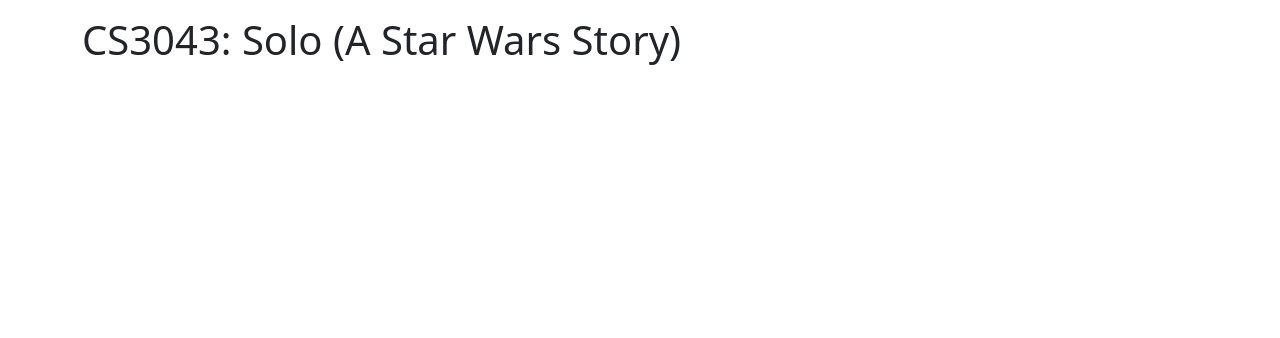
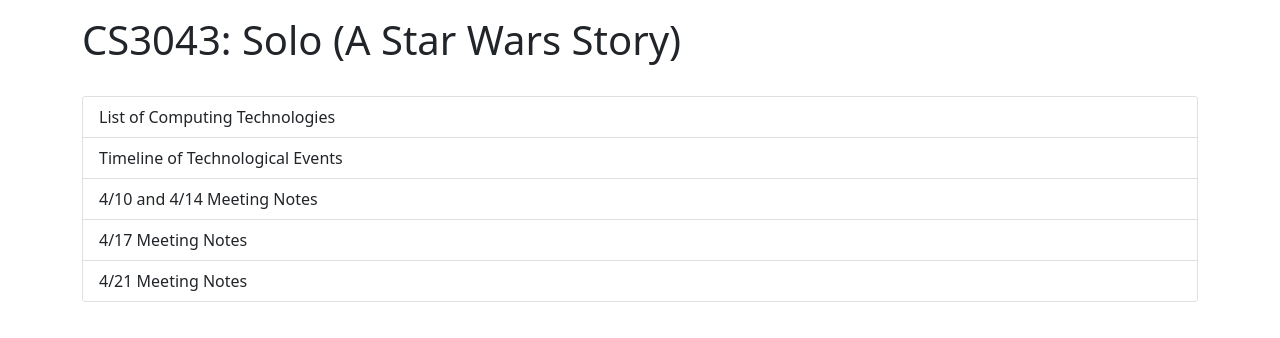
Before and after one commit to liamrathke/cs3043, a plain HTML site: page index.html in a window 1280 px wide. Drawn offline with nearby package versions, Linux system fonts and the light colour scheme.

Commit message:
Adds meeting notes
Static links to Google Docs items

```diff
--- a/index.html
+++ b/index.html
@@ -9,6 +9,16 @@
   <body>
     <div class="container my-3">
       <h1>CS3043: Solo (A Star Wars Story)</h1>
+      <br>
+      <div class="card">
+        <ul class="list-group list-group-flush">
+          <a class="list-group-item" href="https://docs.google.com/document/d/1TIMzHU7YuXKcjH-pFNzvzbIDDFV7Mr5QXQtl-R_Wpfs">List of Computing Technologies</a>
+          <a class="list-group-item" href="https://docs.google.com/document/d/1GH2noOuISUkewzrx5SJZnNwx3_D5e3ySeDkgZAXlxGQ">Timeline of Technological Events</a>
+          <a class="list-group-item" href="https://docs.google.com/document/d/1wzUZ_sCVZxpwYIIlZ9vdkqS65CIiE71OQF4Lg7DL3RY">4/10 and 4/14 Meeting Notes</a>
+          <a class="list-group-item" href="https://docs.google.com/document/d/1j3SxTxS6MFQZQGnkE97Ism521yKLkjkowtxy78RldGs">4/17 Meeting Notes</a>
+          <a class="list-group-item" href="https://docs.google.com/document/d/1D2J4e5vTLmPP8_N_A9Zr2jxBOaLwAhAcAFC_vfytabE">4/21 Meeting Notes</a>
+        </ul>
+      </div>
     </div>
   </body>
 </html>
```
